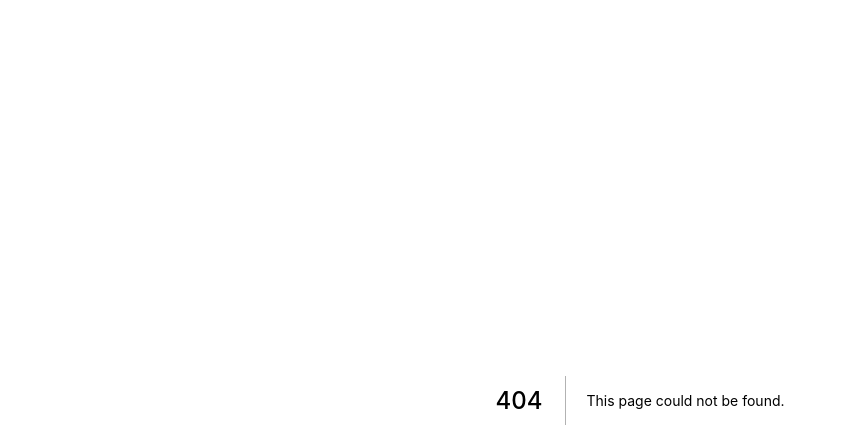
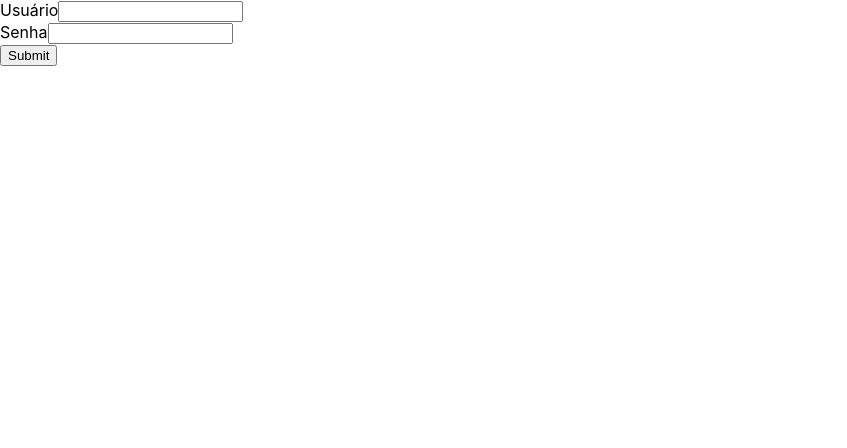
Before and after one commit to GabrielGui13/ifrn-chat-web, a Next.js app: page /login in a window 1280 px wide. Before the commit this address had no page. Shown: the top 448 px of the page, without its empty margins (0-847 px from the left). Built offline with nearby package versions, Linux system fonts and the light colour scheme.

Commit message:
added login page

```diff
--- /dev/null
+++ b/pages/login.js
@@ -0,0 +1,27 @@
+import React from 'react';
+import Head from 'next/head'
+import { AppButton,AppContainer, AppInput } from '../src/components';
+
+const Login = props => {
+  return (
+    <div>
+      <Head>
+        <title>página de login</title>
+      </Head>
+      <main>
+      <AppContainer>
+        <AppInput label="Usuário" title="apelido ou email do usuário"/>
+        <AppInput label="Senha" type="password" />
+        <AppButton />
+      </AppContainer>
+      </main>
+      </div>
+  );
+};
+
+export default Login;
+/*
+html
+  head
+  body
+*/
--- /dev/null
+++ b/src/components/AppButton.js
@@ -0,0 +1,7 @@
+import React from 'react';
+
+export const AppButton = props => (
+    <div>
+      <input type="submit" title="Entrar" />
+    </div>
+  );
--- /dev/null
+++ b/src/components/AppContainer.js
@@ -0,0 +1,3 @@
+import React from 'react';
+
+export const AppContainer = props => <div>{props.children}</div>;
--- /dev/null
+++ b/src/components/AppInput.js
@@ -0,0 +1,8 @@
+import React from 'react';
+
+export const AppInput = ({ label, type, title }) => (
+  <div>
+    <label>{label}</label>
+    <input type={type} title={title} />
+  </div>
+);
--- /dev/null
+++ b/src/components/index.js
@@ -0,0 +1,5 @@
+import { AppButton } from "./AppButton";
+import { AppContainer } from "./AppContainer";
+import { AppInput } from "./AppInput";
+
+export {AppButton, AppContainer, AppInput};
```
